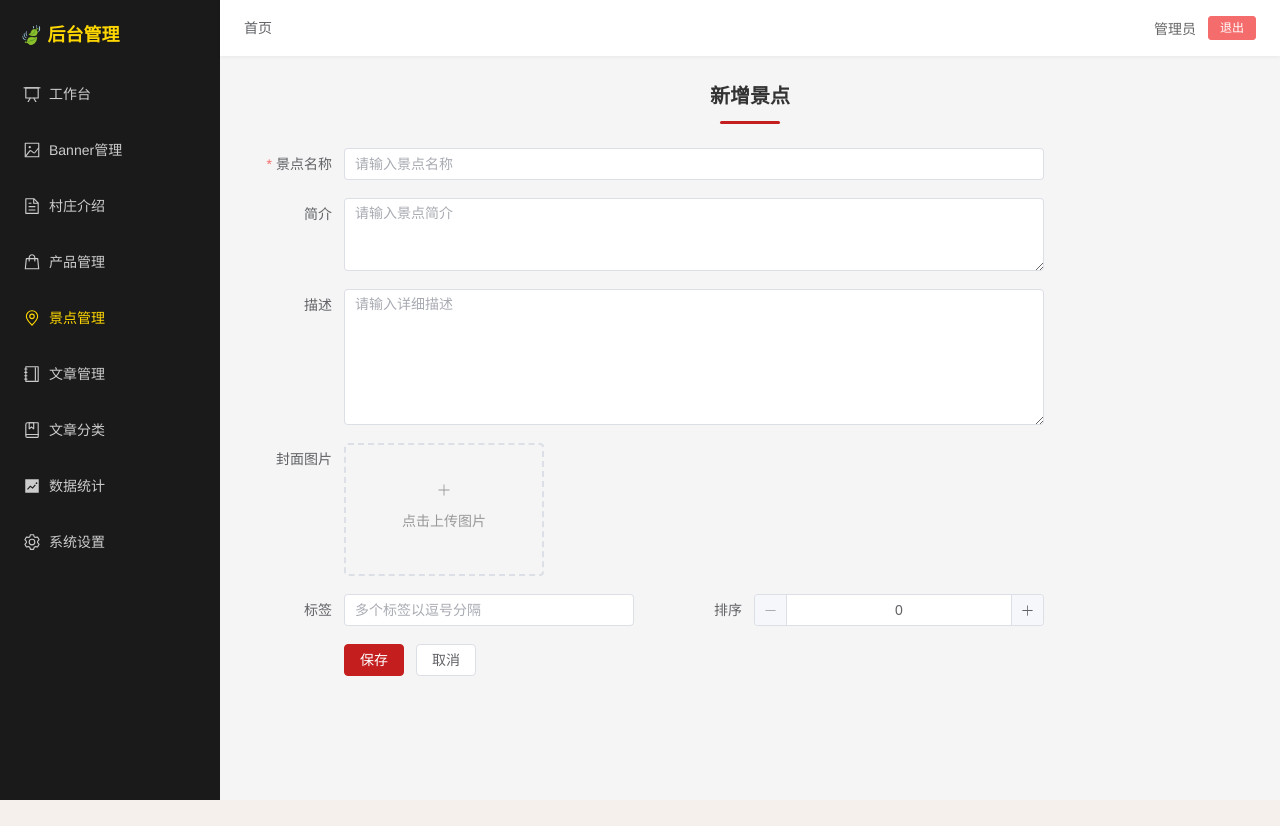
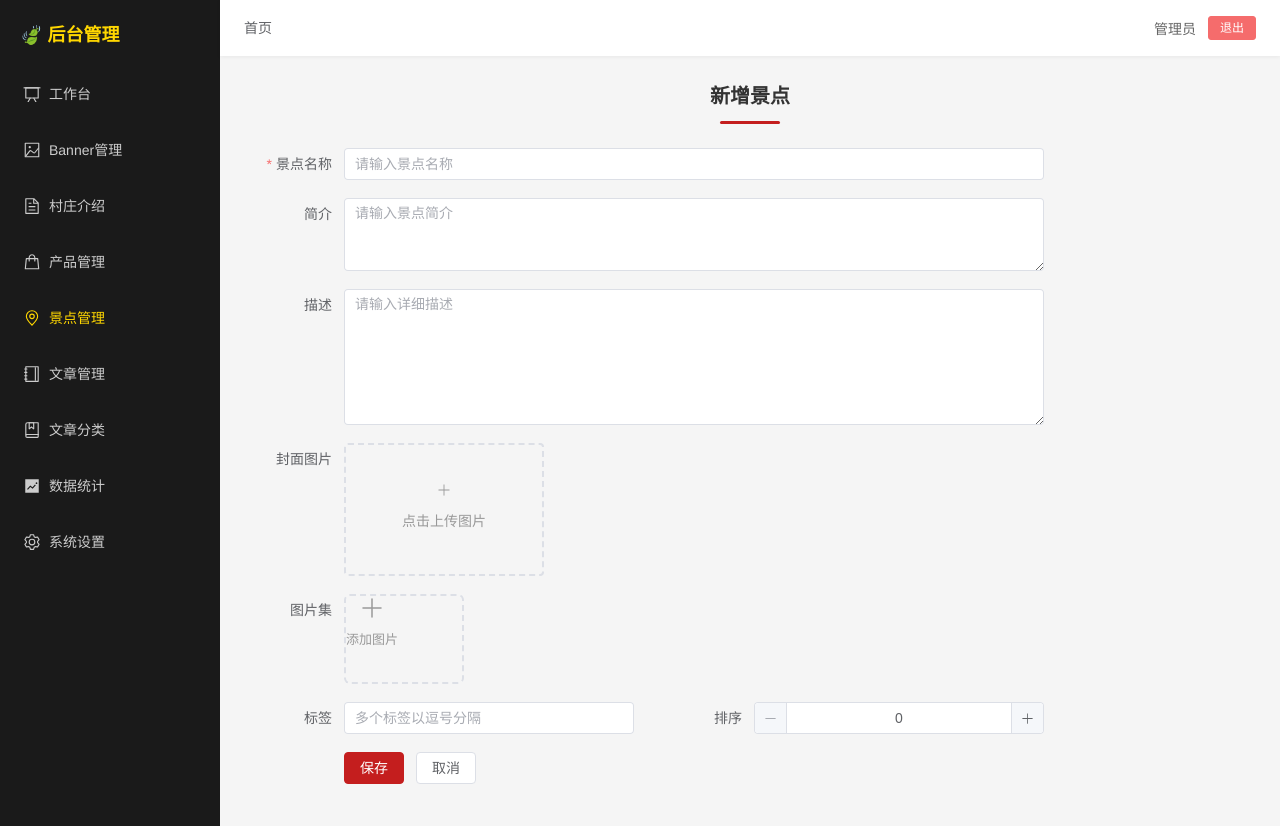
Before and after one commit to Alvin-Kevin/chaye-village-frontend, a Vue app: page /admin/spots/create in a window 1280 px wide. Before the commit the page ends 800 px from the top, so only its background shows below. Built offline with nearby package versions, Linux system fonts and the light colour scheme; sample sign-in values are in the browser's storage.

Commit message:
feat: add multi-image upload and gallery for products/spots

```diff
--- /dev/null
+++ b/src/components/MultiImageUpload.vue
@@ -0,0 +1,165 @@
+<template>
+  <div class="multi-image-upload">
+    <div class="image-grid">
+      <div v-for="(url, index) in imageList" :key="index" class="image-item">
+        <img :src="url" class="thumb" />
+        <div class="image-mask" @click="removeImage(index)">
+          <el-icon :size="18"><Close /></el-icon>
+        </div>
+      </div>
+      <div v-if="imageList.length < 6" class="upload-box">
+        <el-upload
+          :action="uploadUrl"
+          :headers="uploadHeaders"
+          :show-file-list="false"
+          :before-upload="beforeUpload"
+          :on-success="onSuccess"
+          :on-error="onError"
+          accept="image/*"
+          name="file"
+        >
+          <div class="upload-trigger">
+            <el-icon :size="24"><Plus /></el-icon>
+            <span>添加图片</span>
+          </div>
+        </el-upload>
+      </div>
+    </div>
+  </div>
+</template>
+
+<script setup lang="ts">
+import { computed } from 'vue'
+import { ElMessage } from 'element-plus'
+import { Close, Plus } from '@element-plus/icons-vue'
+import type { UploadProps } from 'element-plus'
+
+const props = defineProps<{
+  modelValue: string
+}>()
+
+const emit = defineEmits<{
+  'update:modelValue': [value: string]
+}>()
+
+const uploadUrl = '/api/v1/common/upload'
+
+const uploadHeaders = computed(() => {
+  const token = localStorage.getItem('admin_token')
+  return token ? { Authorization: `Bearer ${token}` } : {}
+})
+
+const imageList = computed(() => {
+  if (!props.modelValue) return []
+  try {
+    const arr = JSON.parse(props.modelValue)
+    return Array.isArray(arr) ? arr : []
+  } catch {
+    return []
+  }
+})
+
+function updateImages(arr: string[]) {
+  emit('update:modelValue', JSON.stringify(arr))
+}
+
+const beforeUpload: UploadProps['beforeUpload'] = (file) => {
+  const isImage = file.type.startsWith('image/')
+  if (!isImage) {
+    ElMessage.error('只能上传图片文件')
+    return false
+  }
+  const isLt5M = file.size / 1024 / 1024 < 5
+  if (!isLt5M) {
+    ElMessage.error('图片大小不能超过 5MB')
+    return false
+  }
+  return true
+}
+
+const onSuccess: UploadProps['onSuccess'] = (response: any) => {
+  if (response.code === 200 && response.data?.url) {
+    updateImages([...imageList.value, response.data.url])
+    ElMessage.success('上传成功')
+  } else {
+    ElMessage.error(response.message || '上传失败')
+  }
+}
+
+const onError: UploadProps['onError'] = () => {
+  ElMessage.error('上传失败，请检查网络')
+}
+
+function removeImage(index: number) {
+  const arr = [...imageList.value]
+  arr.splice(index, 1)
+  updateImages(arr)
+}
+</script>
+
+<style scoped lang="scss">
+.multi-image-upload {
+  .image-grid {
+    display: flex;
+    flex-wrap: wrap;
+    gap: 10px;
+  }
+
+  .image-item {
+    width: 120px;
+    height: 90px;
+    border-radius: 6px;
+    overflow: hidden;
+    position: relative;
+    border: 1px solid #dcdfe6;
+
+    .thumb {
+      width: 100%;
+      height: 100%;
+      object-fit: cover;
+    }
+
+    .image-mask {
+      position: absolute;
+      top: 0; left: 0; right: 0; bottom: 0;
+      background: rgba(0, 0, 0, 0.45);
+      display: flex;
+      align-items: center;
+      justify-content: center;
+      color: #fff;
+      cursor: pointer;
+      opacity: 0;
+      transition: opacity 0.2s;
+    }
+
+    &:hover .image-mask {
+      opacity: 1;
+    }
+  }
+
+  .upload-box {
+    width: 120px;
+    height: 90px;
+    border: 2px dashed #dcdfe6;
+    border-radius: 6px;
+    cursor: pointer;
+    transition: border-color 0.3s;
+
+    &:hover {
+      border-color: #409eff;
+    }
+  }
+
+  .upload-trigger {
+    width: 100%;
+    height: 100%;
+    display: flex;
+    flex-direction: column;
+    align-items: center;
+    justify-content: center;
+    gap: 4px;
+    color: #999;
+    font-size: 13px;
+  }
+}
+</style>
--- a/src/types/index.ts
+++ b/src/types/index.ts
@@ -62,6 +62,7 @@ export interface Product {
   priceRef: number
   unit: string
   coverImage: string
+  images: string
   isFeatured: number
   status: number
   sortOrder: number
@@ -75,6 +76,7 @@ export interface Spot {
   summary: string
   description: string
   coverImage: string
+  images: string
   tags: string
   status: number
   sortOrder: number
--- a/src/views/admin/ProductForm.vue
+++ b/src/views/admin/ProductForm.vue
@@ -50,6 +50,10 @@
         <ImageUpload v-model="form.coverImage" />
       </el-form-item>
 
+      <el-form-item label="图片集">
+        <MultiImageUpload v-model="form.images" />
+      </el-form-item>
+
       <el-form-item label="首页推荐" prop="isFeatured">
         <el-switch v-model="form.isFeatured" />
       </el-form-item>
@@ -69,6 +73,7 @@ import { ElMessage } from 'element-plus'
 import type { FormInstance, FormRules } from 'element-plus'
 import request from '@/api/request'
 import ImageUpload from '@/components/ImageUpload.vue'
+import MultiImageUpload from '@/components/MultiImageUpload.vue'
 
 const route = useRoute()
 const router = useRouter()
@@ -86,6 +91,7 @@ const form = reactive({
   priceRef: 0,
   unit: '',
   coverImage: '',
+  images: '[]',
   isFeatured: false,
   sortOrder: 0,
 })
@@ -106,6 +112,7 @@ async function loadProduct(id: number) {
       form.priceRef = res.priceRef
       form.unit = res.unit ?? ''
       form.coverImage = res.coverImage ?? ''
+      form.images = res.images ?? '[]'
       form.isFeatured = res.isFeatured === 1
       form.sortOrder = res.sortOrder
     }
--- a/src/views/admin/SpotForm.vue
+++ b/src/views/admin/SpotForm.vue
@@ -17,6 +17,10 @@
 
       <el-form-item label="封面图片" prop="coverImage">
         <ImageUpload v-model="form.coverImage" />
+      </el-form-item>
+
+      <el-form-item label="图片集">
+        <MultiImageUpload v-model="form.images" />
       </el-form-item>
 
       <el-row :gutter="20">
@@ -47,6 +51,7 @@ import { ElMessage } from 'element-plus'
 import type { FormInstance, FormRules } from 'element-plus'
 import request from '@/api/request'
 import ImageUpload from '@/components/ImageUpload.vue'
+import MultiImageUpload from '@/components/MultiImageUpload.vue'
 
 const route = useRoute()
 const router = useRouter()
@@ -61,6 +66,7 @@ const form = reactive({
   summary: '',
   description: '',
   coverImage: '',
+  images: '[]',
   tags: '',
   sortOrder: 0,
 })
@@ -77,6 +83,7 @@ async function loadSpot(id: number) {
       form.summary = res.summary ?? ''
       form.description = res.description ?? ''
       form.coverImage = res.coverImage ?? ''
+      form.images = res.images ?? '[]'
       form.tags = res.tags ?? ''
       form.sortOrder = res.sortOrder
     }
--- a/src/views/frontend/ProductDetail.vue
+++ b/src/views/frontend/ProductDetail.vue
@@ -8,9 +8,17 @@
       </el-button>
 
       <div v-if="product" class="detail-content">
-        <!-- 封面图 -->
+        <!-- 图片画廊 -->
         <div class="cover-section">
-          <img :src="product.coverImage" :alt="product.name" class="cover-img" />
+          <template v-if="allImages.length > 1">
+            <el-carousel :interval="4000" arrow="always" indicator-position="none" height="480px">
+              <el-carousel-item v-for="(img, idx) in allImages" :key="idx">
+                <img :src="img" :alt="product.name" class="cover-img" />
+              </el-carousel-item>
+            </el-carousel>
+            <div class="gallery-counter">{{ currentSlide }} / {{ allImages.length }}</div>
+          </template>
+          <img v-else :src="product.coverImage" :alt="product.name" class="cover-img" />
         </div>
 
         <!-- 商品信息 -->
@@ -48,6 +56,7 @@ import type { Product } from '@/types'
 const route = useRoute()
 const product = ref<Product | null>(null)
 const loading = ref(false)
+const currentSlide = ref(1)
 
 const categoryLabels: Record<string, string> = {
   tea: '茶叶',
@@ -57,6 +66,22 @@ const categoryLabels: Record<string, string> = {
 
 const categoryLabel = computed(() => {
   return product.value ? (categoryLabels[product.value.category] || product.value.category) : ''
+})
+
+function parseImages(imagesStr: string): string[] {
+  if (!imagesStr) return []
+  try {
+    const arr = JSON.parse(imagesStr)
+    return Array.isArray(arr) ? arr : []
+  } catch { return [] }
+}
+
+const allImages = computed(() => {
+  if (!product.value) return []
+  const list: string[] = []
+  if (product.value.coverImage) list.push(product.value.coverImage)
+  const extras = parseImages(product.value.images)
+  return [...list, ...extras]
 })
 
 onMounted(async () => {
@@ -91,10 +116,23 @@ onMounted(async () => {
 }
 
 .cover-section {
+  position: relative;
+
   .cover-img {
     width: 100%;
     max-height: 480px;
     object-fit: cover;
+  }
+
+  .gallery-counter {
+    position: absolute;
+    bottom: 12px;
+    right: 16px;
+    background: rgba(0, 0, 0, 0.55);
+    color: #fff;
+    padding: 4px 12px;
+    border-radius: 12px;
+    font-size: 13px;
   }
 }
 
--- a/src/views/frontend/SpotDetail.vue
+++ b/src/views/frontend/SpotDetail.vue
@@ -8,9 +8,17 @@
       </el-button>
 
       <div v-if="spot" class="detail-content">
-        <!-- 封面图 -->
+        <!-- 图片画廊 -->
         <div class="cover-section">
-          <img :src="spot.coverImage" :alt="spot.name" class="cover-img" />
+          <template v-if="allImages.length > 1">
+            <el-carousel :interval="4000" arrow="always" indicator-position="none" height="480px">
+              <el-carousel-item v-for="(img, idx) in allImages" :key="idx">
+                <img :src="img" :alt="spot.name" class="cover-img" />
+              </el-carousel-item>
+            </el-carousel>
+            <div class="gallery-counter">{{ currentSlide }} / {{ allImages.length }}</div>
+          </template>
+          <img v-else :src="spot.coverImage" :alt="spot.name" class="cover-img" />
         </div>
 
         <!-- 景点信息 -->
@@ -43,7 +51,7 @@
 </template>
 
 <script setup lang="ts">
-import { ref, onMounted } from 'vue'
+import { ref, computed, onMounted } from 'vue'
 import { useRoute } from 'vue-router'
 import { ArrowLeft } from '@element-plus/icons-vue'
 import { spotApi } from '@/api/spot'
@@ -52,11 +60,28 @@ import type { Spot } from '@/types'
 const route = useRoute()
 const spot = ref<Spot | null>(null)
 const loading = ref(false)
+const currentSlide = ref(1)
 
 const parseTags = (tags: string): string[] => {
   if (!tags) return []
   return tags.split(',').map(t => t.trim()).filter(Boolean)
 }
+
+function parseImages(imagesStr: string): string[] {
+  if (!imagesStr) return []
+  try {
+    const arr = JSON.parse(imagesStr)
+    return Array.isArray(arr) ? arr : []
+  } catch { return [] }
+}
+
+const allImages = computed(() => {
+  if (!spot.value) return []
+  const list: string[] = []
+  if (spot.value.coverImage) list.push(spot.value.coverImage)
+  const extras = parseImages(spot.value.images)
+  return [...list, ...extras]
+})
 
 onMounted(async () => {
   const id = Number(route.params.id)
@@ -90,10 +115,23 @@ onMounted(async () => {
 }
 
 .cover-section {
+  position: relative;
+
   .cover-img {
     width: 100%;
     max-height: 480px;
     object-fit: cover;
+  }
+
+  .gallery-counter {
+    position: absolute;
+    bottom: 12px;
+    right: 16px;
+    background: rgba(0, 0, 0, 0.55);
+    color: #fff;
+    padding: 4px 12px;
+    border-radius: 12px;
+    font-size: 13px;
   }
 }
 
```
